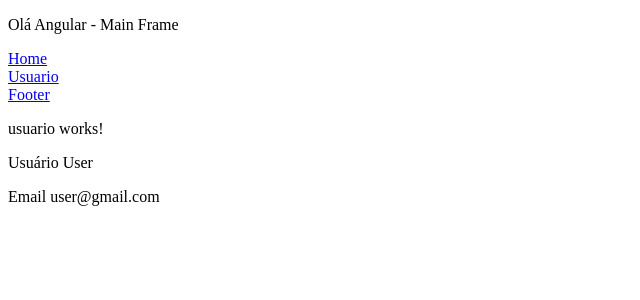
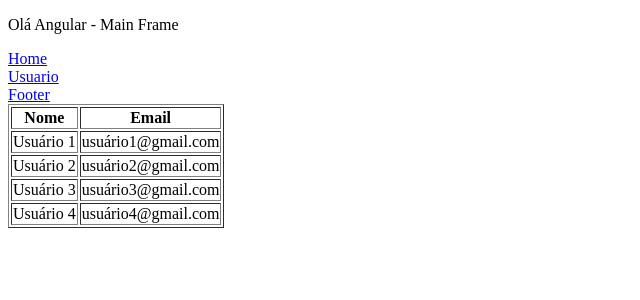
Before and after one commit to bsfbruno/angular8, an Angular app: page /#/usuario in a window 1280 px wide. Shown: the top 300 px of the page, without its empty margins (0-640 px from the left). Built offline with nearby package versions, Linux system fonts and the light colour scheme.

Commit message:
Lista de dados

```diff
--- a/src/app/usuario.service.ts
+++ b/src/app/usuario.service.ts
@@ -15,4 +15,25 @@ export class UsuarioService {
 
     return usuario;
   }
+
+  public listaUsuario(): Usuario[] {
+    return [
+      {
+        nome: "Usuário 1",
+        email: "usuário1@gmail.com"
+      },
+      {
+        nome: "Usuário 2",
+        email: "usuário2@gmail.com"
+      },
+      {
+        nome: "Usuário 3",
+        email: "usuário3@gmail.com"
+      },
+      {
+        nome: "Usuário 4",
+        email: "usuário4@gmail.com"
+      }
+    ]
+  }
 }
--- a/src/app/usuario/usuario.component.html
+++ b/src/app/usuario/usuario.component.html
@@ -1,3 +1,18 @@
-<p>usuario works!</p>
-<p>Usuário {{ usuario.nome }}</p>
-<p>Email {{ usuario.email }}</p>
+<table border="1">
+    <tr>
+        <th>
+            Nome
+        </th>
+        <th>
+            Email
+        </th>
+    </tr>
+    <tr *ngFor="let usuario of usuarios">
+        <td>
+            {{ usuario.nome }}
+        </td>
+        <td>
+            {{ usuario.email }}
+        </td>
+    </tr>
+</table>
--- a/src/app/usuario/usuario.component.ts
+++ b/src/app/usuario/usuario.component.ts
@@ -9,12 +9,14 @@ import { Component, OnInit } from '@angular/core';
 })
 export class UsuarioComponent implements OnInit {
 
+  public usuario: Usuario;
+  public usuarios: Usuario[];
+
   constructor(private usuarioService: UsuarioService) { }
-
-  public usuario: Usuario;
 
   ngOnInit() {
     this.usuario = this.usuarioService.getUsuario();
+    this.usuarios = this.usuarioService.listaUsuario();
   }
 
 }
```
